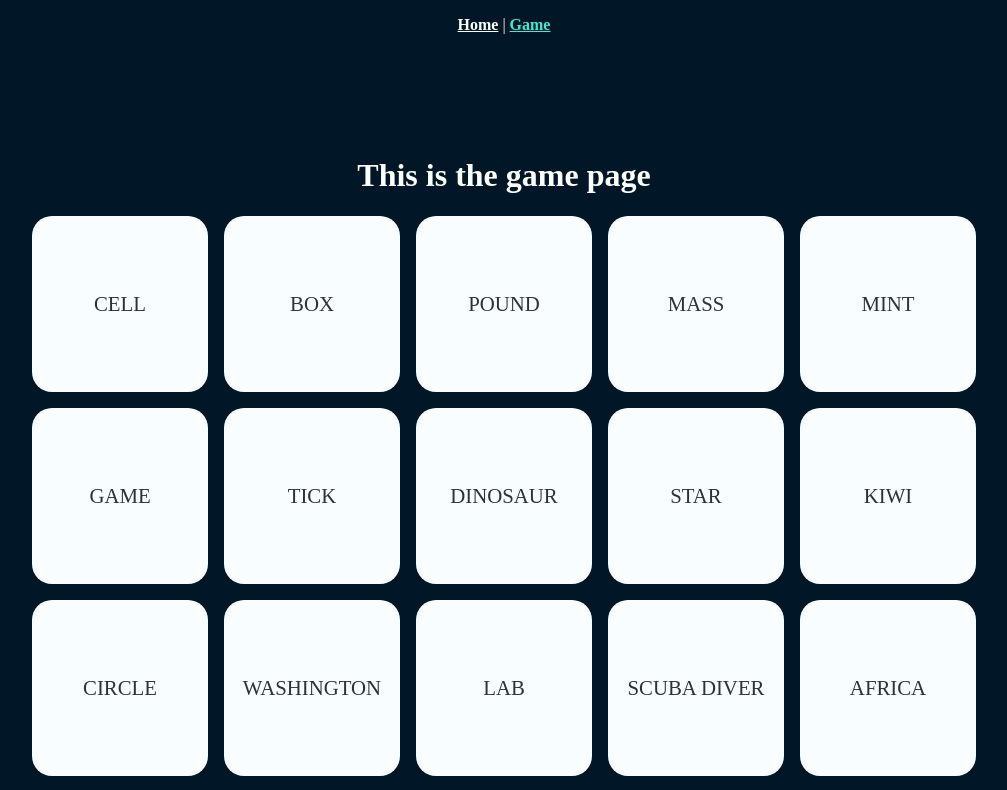
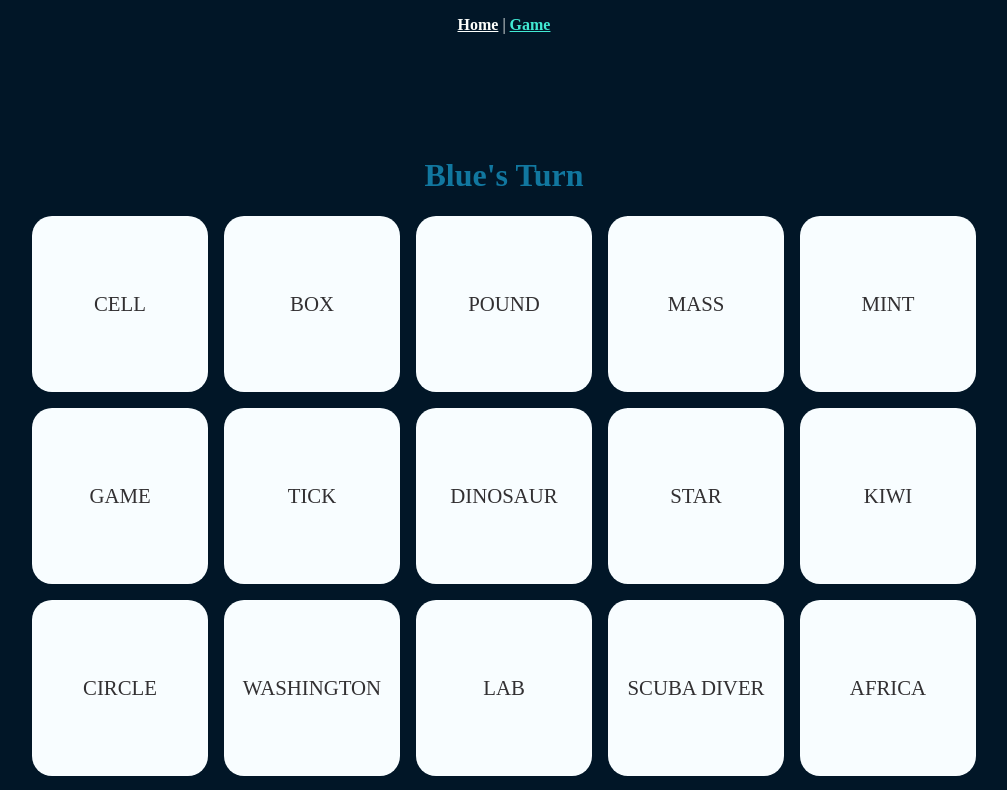
Before and after one commit to Syoongy/vue-codenames, a Vue app: page /#/game in a window 1280 px wide. Shown: the top 790 px of the page, without its empty margins (136-1143 px from the left). Built offline with nearby package versions, Linux system fonts and the light colour scheme.

Commit message:
add turn header

```diff
--- a/src/components/GameBoard.vue
+++ b/src/components/GameBoard.vue
@@ -1,4 +1,6 @@
 <template>
+  <div>
+    <h1 id="turn" :class="{red: turn!=='blue'}">{{turn}}'s turn</h1>
     <div id="gameboard">
       <GameTile
         :type="tile.type"
@@ -9,6 +11,7 @@
         :key="index"
         @click="flipTile"
       />
+    </div>
   </div>
 </template>
 
@@ -113,4 +116,11 @@ export default {
   grid-template-rows: repeat(5, 11rem);
   text-align: center;
 }
+#turn {
+  text-transform: capitalize;
+  color: #11779f;
+}
+.red {
+  color: #b32728 !important;
+}
 </style>
--- a/src/views/Game.vue
+++ b/src/views/Game.vue
@@ -1,6 +1,5 @@
 <template>
   <div class="game">
-    <h1>This is the game page</h1>
     <div id="gameboardwrapper">
       <GameBoard/>
     </div>
```
Lines whose indentation alone changed are shown as unchanged.
